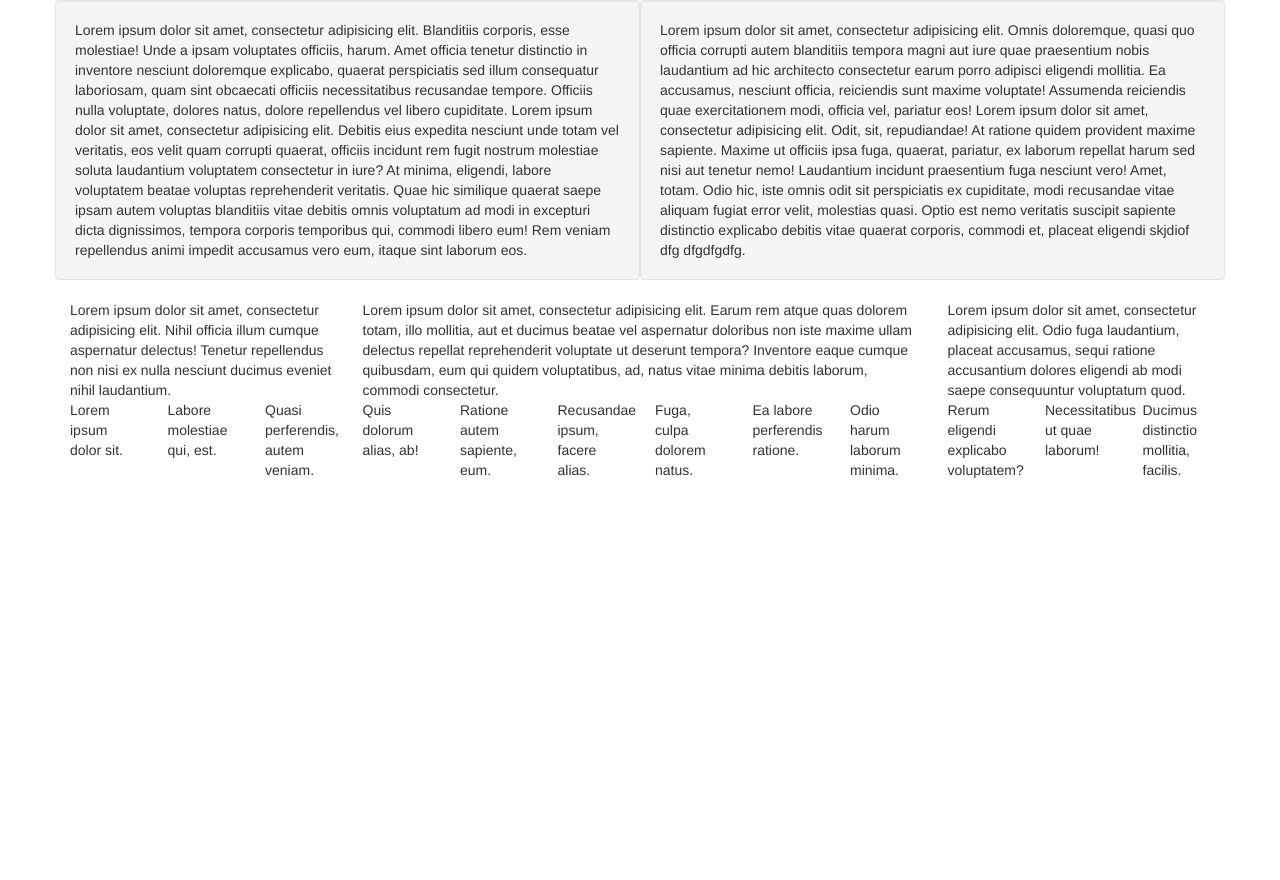
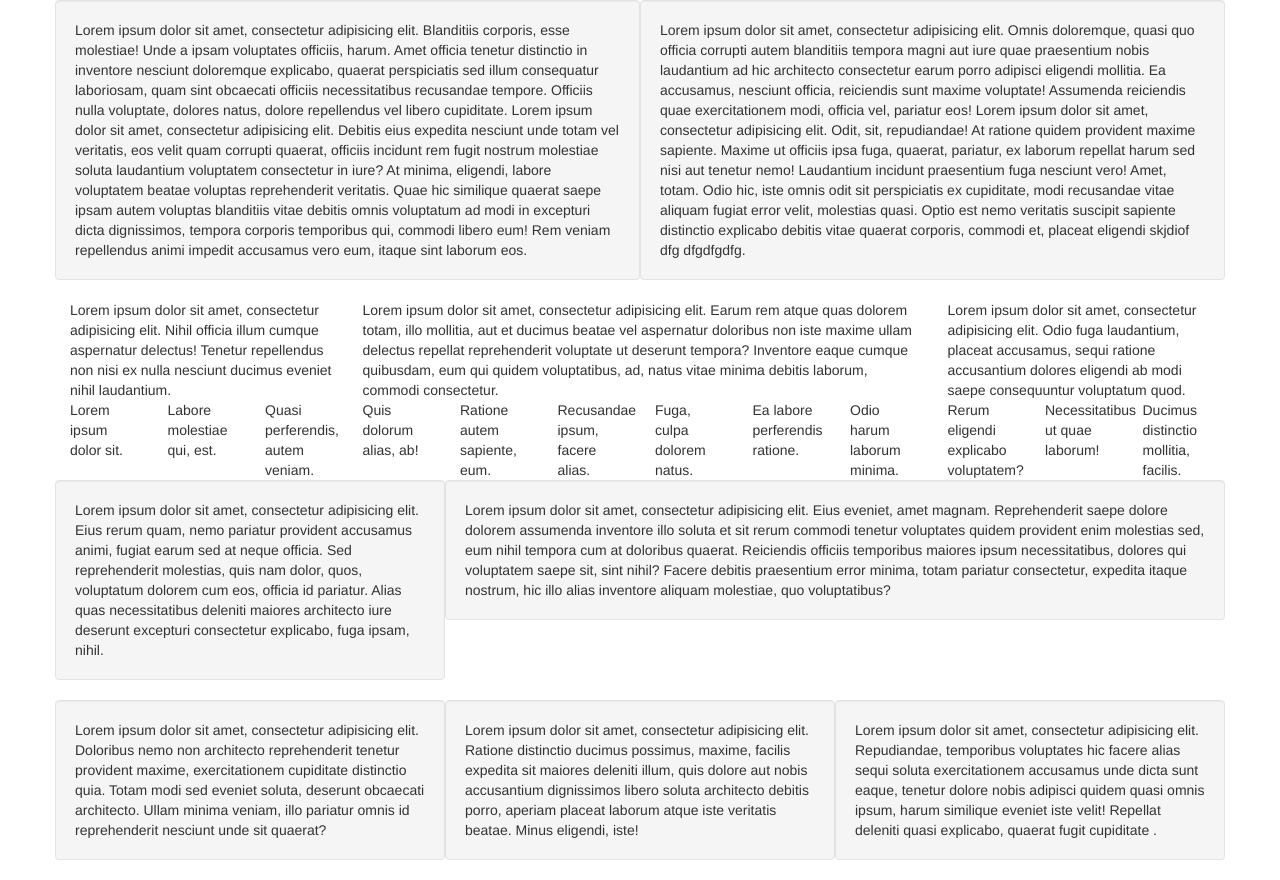
Before and after one commit to victorkro/bootstrap, a plain HTML site: page ejemplo1.html in a window 1280 px wide. Before the commit the page ends 800 px from the top, so only its background shows below. Drawn offline with nearby package versions, Linux system fonts and the light colour scheme.

Commit message:
Uso de grilla con clases para diversas resoluciones.

```diff
--- a/ejemplo1.html
+++ b/ejemplo1.html
@@ -40,7 +40,22 @@
 			<div class="col-xs-1">Necessitatibus ut quae laborum!</div>
 			<div class="col-xs-1">Ducimus distinctio mollitia, facilis.</div>
 		</div>
-
+		<div class="row">
+			<div class="col-xs-12 col-md-4 well">
+				Lorem ipsum dolor sit amet, consectetur adipisicing elit. Eius rerum quam, nemo pariatur provident accusamus animi, fugiat earum sed at neque officia. Sed reprehenderit molestias, quis nam dolor, quos, voluptatum dolorem cum eos, officia id pariatur. Alias quas necessitatibus deleniti maiores architecto iure deserunt excepturi consectetur explicabo, fuga ipsam, nihil.
+			</div>
+			<div class="col-xs-12 col-md-8 well">
+				Lorem ipsum dolor sit amet, consectetur adipisicing elit. Eius eveniet, amet magnam. Reprehenderit saepe dolore dolorem assumenda inventore illo soluta et sit rerum commodi tenetur voluptates quidem provident enim molestias sed, eum nihil tempora cum at doloribus quaerat. Reiciendis officiis temporibus maiores ipsum necessitatibus, dolores qui voluptatem saepe sit, sint nihil? Facere debitis praesentium error minima, totam pariatur consectetur, expedita itaque nostrum, hic illo alias inventore aliquam molestiae, quo voluptatibus?
+			</div>
+		</div>
+		<div class="row">
+			<div class="col-xs-6 col-md-4 well">
+				Lorem ipsum dolor sit amet, consectetur adipisicing elit. Doloribus nemo non architecto reprehenderit tenetur provident maxime, exercitationem cupiditate distinctio quia. Totam modi sed eveniet soluta, deserunt obcaecati architecto. Ullam minima veniam, illo pariatur omnis id reprehenderit nesciunt unde sit quaerat?</div>
+			<div class="col-xs-6 col-md-4 well">
+				Lorem ipsum dolor sit amet, consectetur adipisicing elit. Ratione distinctio ducimus possimus, maxime, facilis expedita sit maiores deleniti illum, quis dolore aut nobis accusantium dignissimos libero soluta architecto debitis porro, aperiam placeat laborum atque iste veritatis beatae. Minus eligendi, iste!</div>
+			<div class="col-xs-12 col-md-4 well">
+				Lorem ipsum dolor sit amet, consectetur adipisicing elit. Repudiandae, temporibus voluptates hic facere alias sequi soluta exercitationem accusamus unde dicta sunt eaque, tenetur dolore nobis adipisci quidem quasi omnis ipsum, harum similique eveniet iste velit! Repellat deleniti quasi explicabo, quaerat fugit cupiditate .</div>
+		</div>
 	</div>
 
 
```
